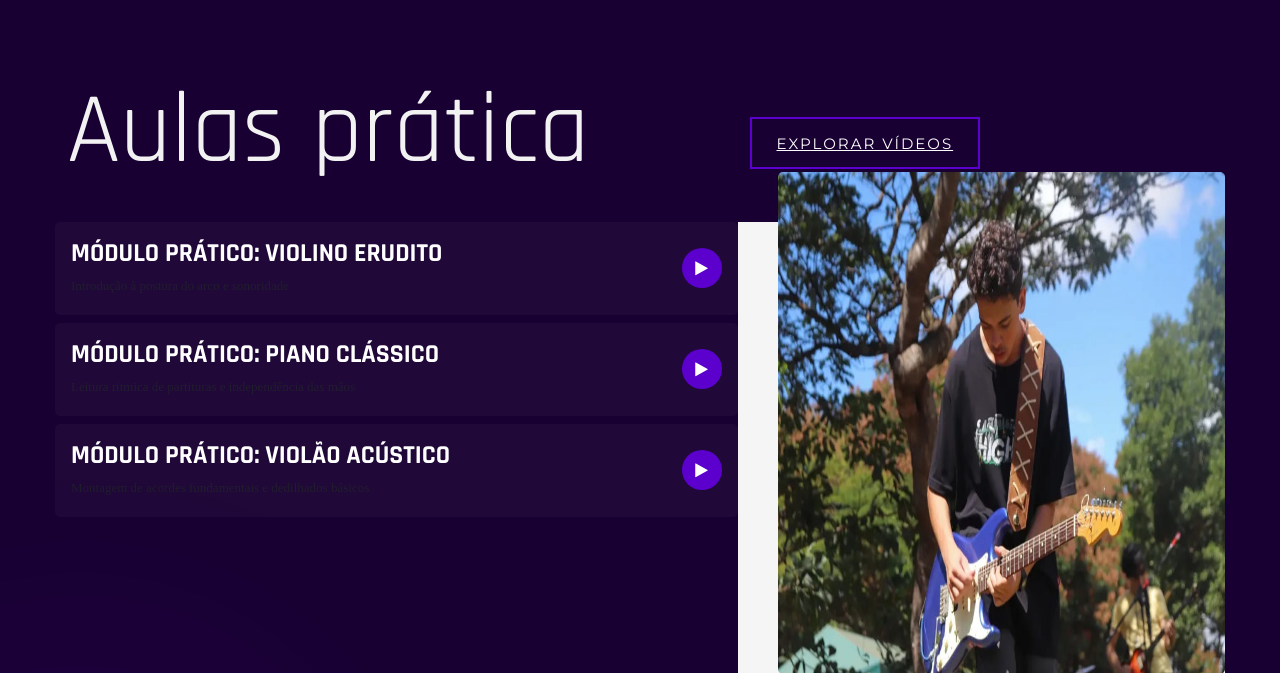
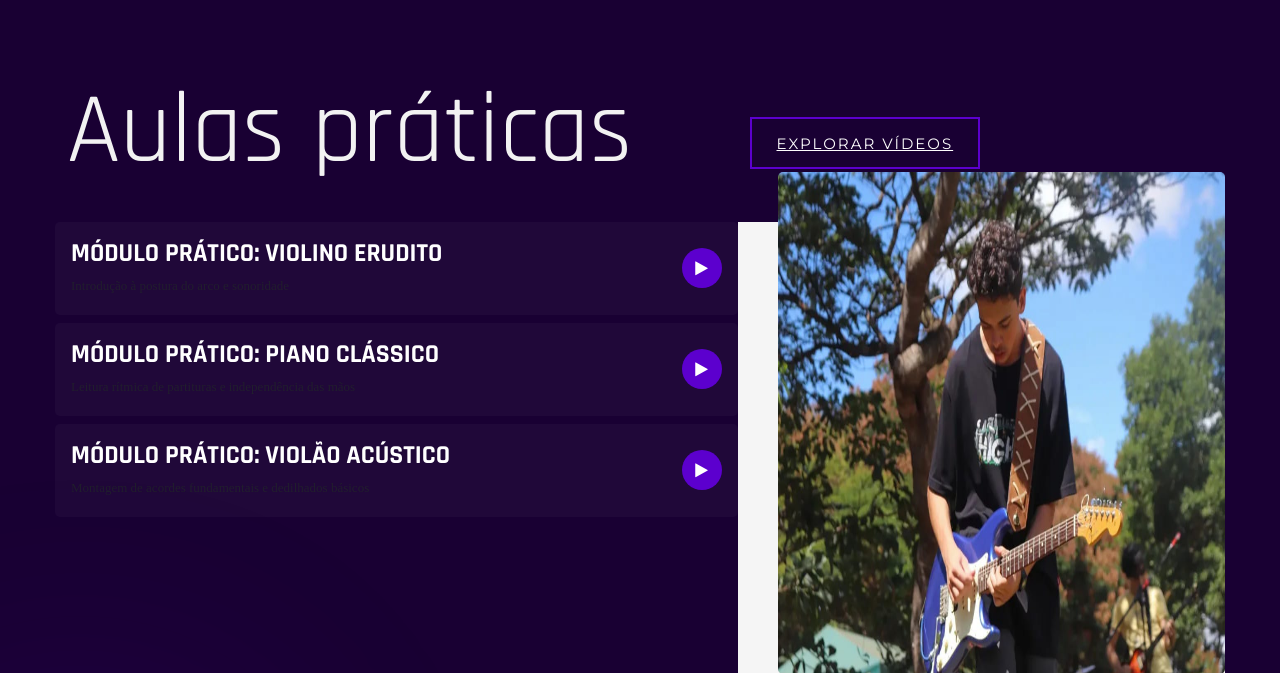
Before and after one commit to EllisCarvalho3/PSW-II-PROJETO-FINAL, a Django app: page / in a window 1280 px wide; the page is wider, and only the part inside the window is pictured. Shown: the part 1202-1875 px from the top of that part. Run offline with Django 5.2, Linux system fonts and the light colour scheme; some libraries are stand-ins or nearby versions.

Commit message:
atualizado

```diff
--- a/xavieracademy/templates/index.html
+++ b/xavieracademy/templates/index.html
@@ -89,7 +89,7 @@
         <div class="row">
             <div class="col-lg-7">
                 <div class="section-title">
-                    <h1>Aulas prática</h1>
+                    <h1>Aulas práticas</h1>
                 </div>
             </div>
             <div class="col-lg-5 text-right">
```
